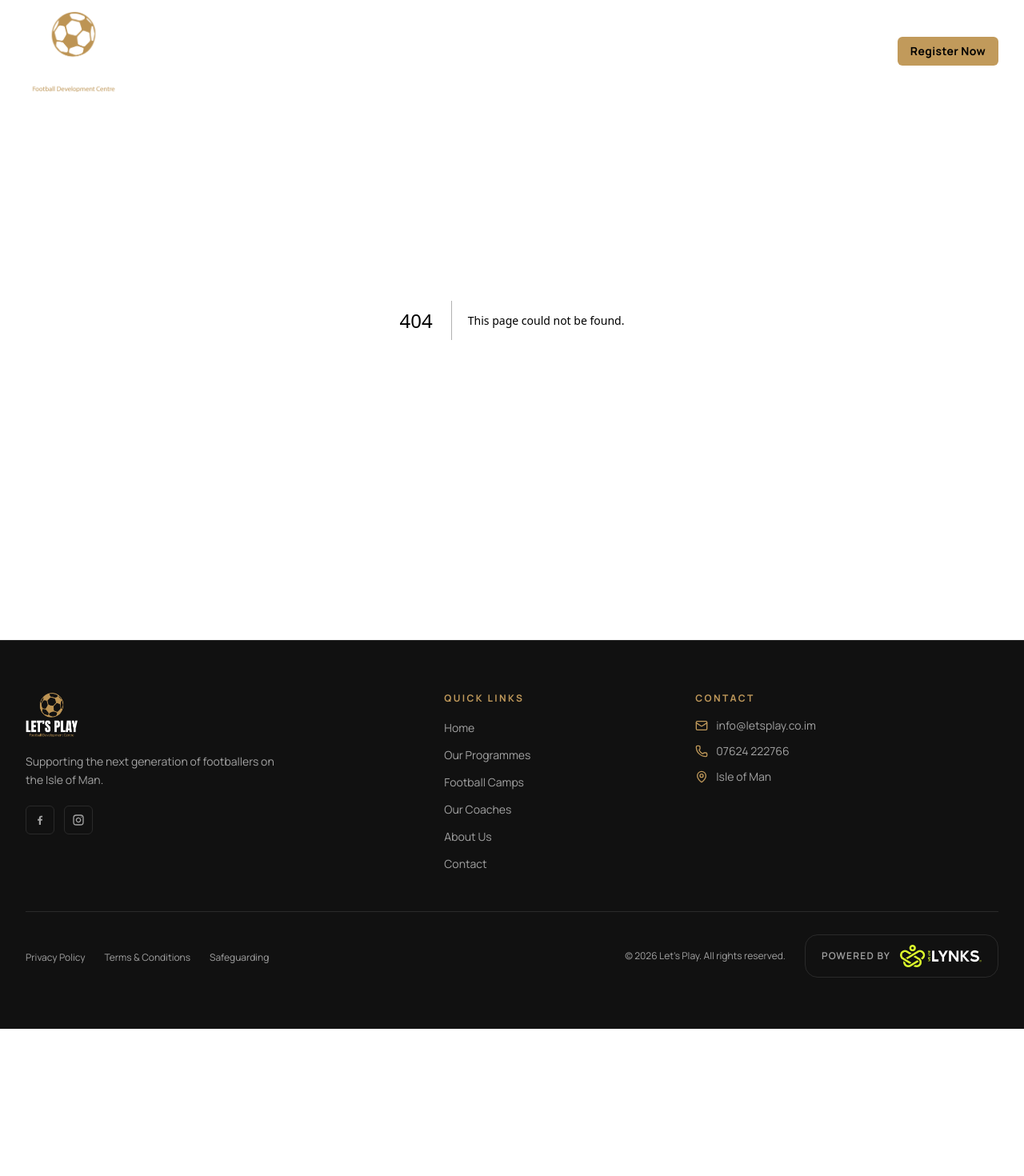
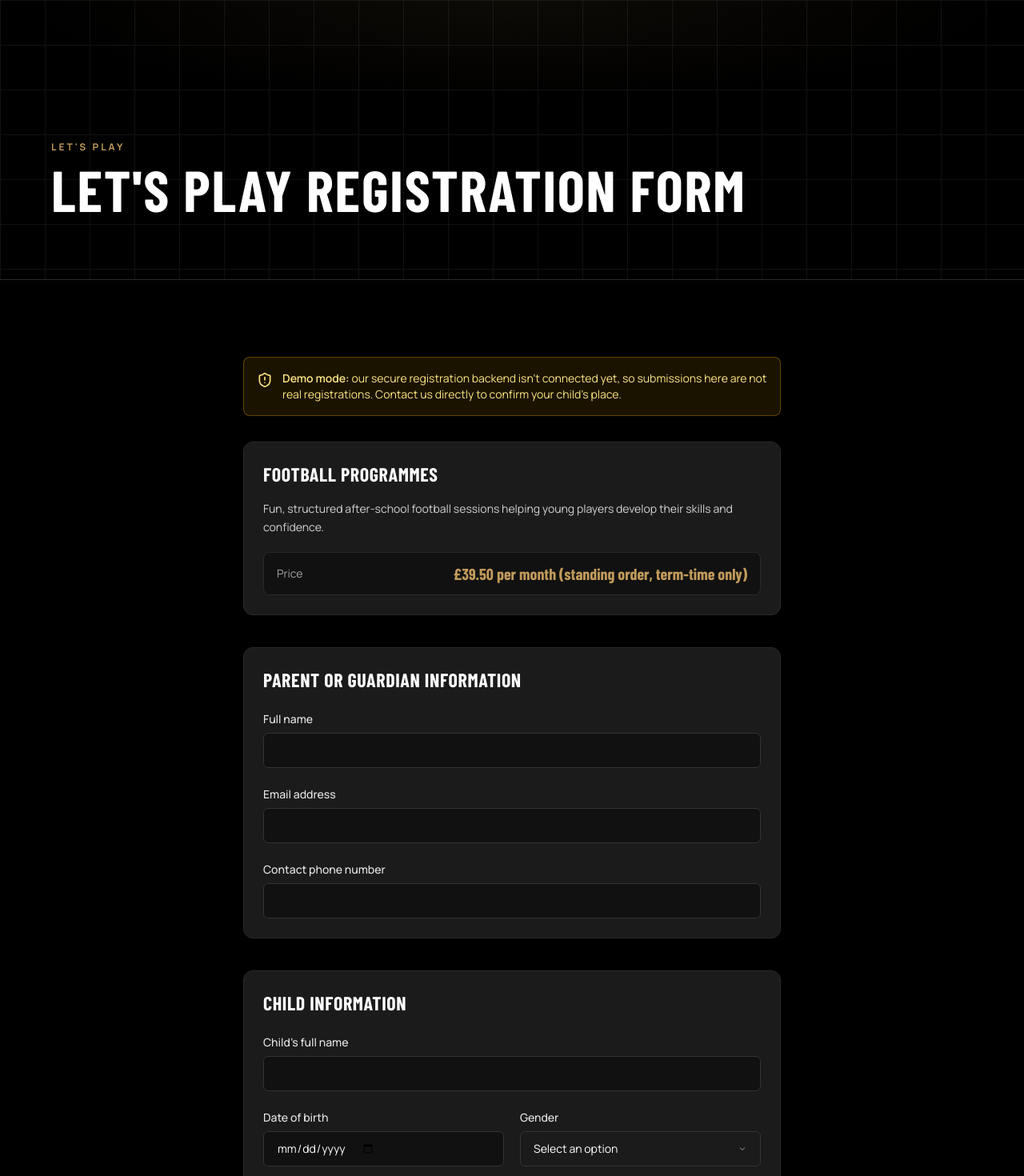
Before and after one commit to LYNKSPortal/lets-play-iom, a Next.js app: page /lets-play-registration-form in a window 1280 px wide. Before the commit this address had no page. Shown: the top 1470 px of the page at 80% size. Before the commit the page ends 1286 px from the top, so only its background shows below. Built offline with nearby package versions, Linux system fonts and the light colour scheme; a web font is replaced by a local one.

Commit message:
Rename standalone registration form: title and URL to Let's Play Registration Form
URL changed from /lets-play-football-camp-signup-form to
/lets-play-registration-form; page title and heading changed to
'Let's Play Registration Form'.

```diff
--- a/src/app/lets-play-football-camp-signup-form/page.tsx
+++ b/src/app/lets-play-registration-form/page.tsx
@@ -4,7 +4,7 @@ import { RegistrationFormLong } from "@/components/registration/registration-for
 import { getProgramme } from "@/lib/data/programmes";
 
 /**
- * Let's Play Football Camp Signup Form.
+ * Let's Play Registration Form.
  *
  * A single, standalone, unlisted link. Not linked from any site navigation,
  * the sitemap, or search results (robots.txt disallows this path and this
@@ -14,20 +14,17 @@ import { getProgramme } from "@/lib/data/programmes";
  * programme's public availability status.
  */
 export const metadata: Metadata = {
-  title: "Let's Play Football Camp Signup Form",
+  title: "Let's Play Registration Form",
   robots: { index: false, follow: false },
 };
 
-export default function SignupPage() {
+export default function RegistrationFormPage() {
   const programme = getProgramme("football");
   if (!programme) return null;
 
   return (
     <div className="min-h-screen bg-black">
-      <PageHero
-        eyebrow="Let's Play"
-        title="Let's Play Football Camp Signup Form"
-      />
+      <PageHero eyebrow="Let's Play" title="Let's Play Registration Form" />
       <section className="px-5 py-16 sm:px-8 md:py-24">
         <div className="mx-auto max-w-2xl">
           <RegistrationFormLong programme={programme} source="direct" />
--- a/src/app/robots.ts
+++ b/src/app/robots.ts
@@ -6,7 +6,7 @@ const disallow = [
   "/book/",
   "/register/",
   "/join/",
-  "/lets-play-football-camp-signup-form",
+  "/lets-play-registration-form",
 ];
 
 export default function robots(): MetadataRoute.Robots {
--- a/src/components/layout/site-chrome.tsx
+++ b/src/components/layout/site-chrome.tsx
@@ -10,7 +10,7 @@ import { SiteFooter } from "@/components/layout/site-footer";
  * link back into the rest of the site. Used for private, unlisted forms
  * that are handed out directly and must not connect to anything else.
  */
-const standaloneRoutes = ["/lets-play-football-camp-signup-form"];
+const standaloneRoutes = ["/lets-play-registration-form"];
 
 export function SiteChrome({ children }: { children: React.ReactNode }) {
   const pathname = usePathname();
```
